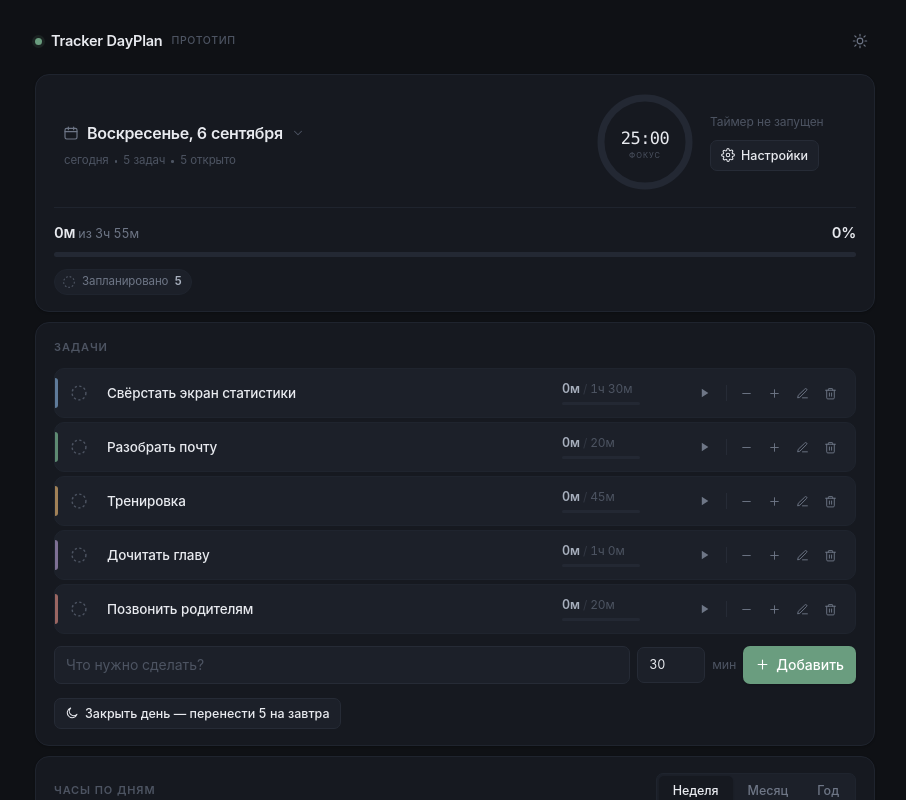
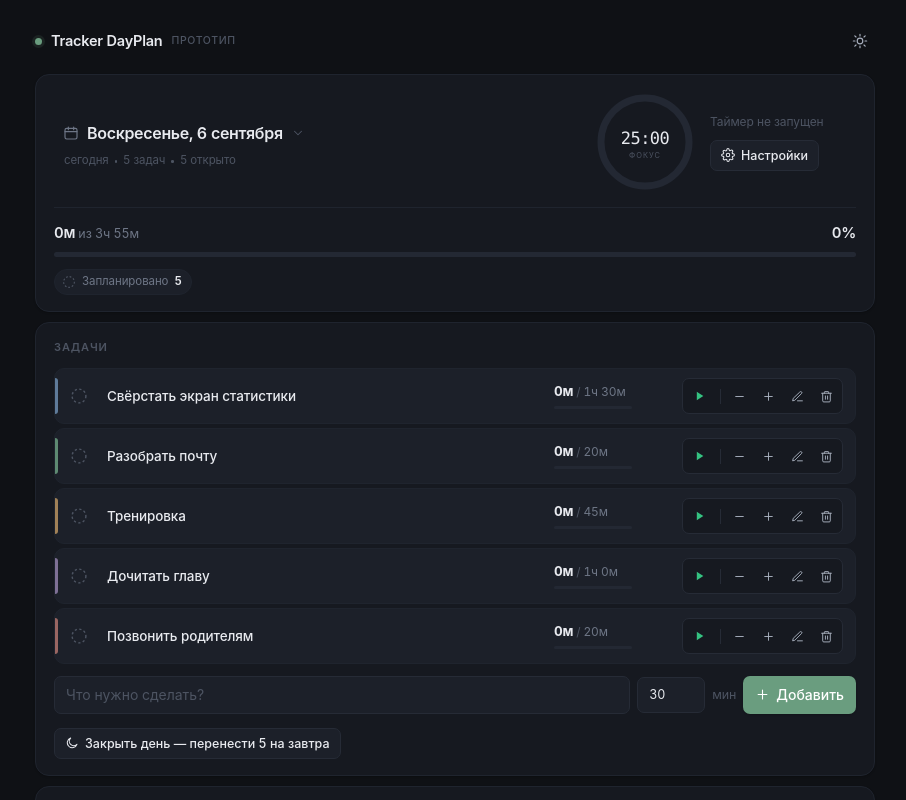
Before and after one commit to Aistben/Tracker_DayPlan, a React (Vite) app: page / in a window 1280 px wide. Shown: the top 800 px of the page, without its empty margins (185-1091 px from the left). Built offline with nearby package versions, Linux system fonts and the light colour scheme.

Commit message:
Яркие цвета статусов, контрастный тулбар задачи и время
Co-authored-by: arena-agent <297053741+arena-agent@users.noreply.github.com>

```diff
--- a/src/screens/Today.tsx
+++ b/src/screens/Today.tsx
@@ -484,7 +484,7 @@ export default function Today({ store, timer, date, setDate }: Props) {
                     {!isActive && !timer.taskId && (
                       <>
                         <button
-                          className="btn-icon"
+                          className="btn-icon btn-run"
                           onClick={() => timer.start(t.id, data.settings.focusMinutes)}
                           title="Запустить таймер"
                         >
--- a/src/styles.css
+++ b/src/styles.css
@@ -29,6 +29,13 @@
   --info: #6b8cae;
   --warn: #b8935f;
   --danger: #b0736c;
+
+  /* статусы — заметно ярче интерфейсных акцентов */
+  --st-done: #35c281;
+  --st-active: #3ba9f0;
+  --st-partial: #f5a524;
+  --st-cancelled: #f2555a;
+  --st-moved: #7c8cf8;
 
   /* палитра сегментов графика — пастельная, различимая */
   --c1: #6b8cae;
@@ -75,6 +82,12 @@
   --info: #4f739b;
   --warn: #97753f;
   --danger: #9c5a53;
+
+  --st-done: #10a45f;
+  --st-active: #1287d1;
+  --st-partial: #d98407;
+  --st-cancelled: #dc3b41;
+  --st-moved: #5566e0;
 
   --c1: #5b7fa6;
   --c2: #57906f;
@@ -193,13 +206,16 @@ button:focus-visible {
 .btn-icon {
   padding: 0;
   width: 30px; height: 30px;
-  color: var(--text-3);
+  color: var(--text-2);
   border-radius: var(--r-sm);
   flex-shrink: 0;
 }
 .btn-icon:hover:not(:disabled) { color: var(--text); background: var(--surface-3); }
-.btn-icon.sm { width: 26px; height: 26px; }
-.btn-icon.danger:hover:not(:disabled) { color: var(--danger); }
+.btn-icon.sm { width: 27px; height: 27px; }
+.btn-icon.danger:hover:not(:disabled) {
+  color: var(--st-cancelled);
+  background: color-mix(in srgb, var(--st-cancelled) 12%, transparent);
+}
 
 .btn-sm { padding: 5px 10px; font-size: 12.5px; }
 
@@ -342,7 +358,18 @@ label { cursor: pointer; user-select: none; display: inline-flex; align-items: c
   border-radius: 100px; color: var(--text-3);
 }
 .chip b { color: var(--text-2); font-weight: 600; }
-.chip .st { display: inline-flex; }
+.chip .st { display: inline-flex; align-items: center; }
+.chip.st-done { border-color: color-mix(in srgb, var(--st-done) 32%, transparent);
+  background: color-mix(in srgb, var(--st-done) 10%, var(--surface-2)); }
+.chip.st-partial { border-color: color-mix(in srgb, var(--st-partial) 32%, transparent);
+  background: color-mix(in srgb, var(--st-partial) 10%, var(--surface-2)); }
+.chip.st-cancelled { border-color: color-mix(in srgb, var(--st-cancelled) 30%, transparent);
+  background: color-mix(in srgb, var(--st-cancelled) 9%, var(--surface-2)); }
+.chip.st-active { border-color: color-mix(in srgb, var(--st-active) 32%, transparent);
+  background: color-mix(in srgb, var(--st-active) 10%, var(--surface-2)); }
+.chip.st-moved { border-color: color-mix(in srgb, var(--st-moved) 30%, transparent);
+  background: color-mix(in srgb, var(--st-moved) 9%, var(--surface-2)); }
+.chip b { color: var(--text); }
 
 /* ---------------- задачи ---------------- */
 .tasks { display: flex; flex-direction: column; gap: 4px; }
@@ -372,7 +399,6 @@ label { cursor: pointer; user-select: none; display: inline-flex; align-items: c
   background: var(--accent-dim);
   border-color: var(--accent-line);
 }
-.task.is-done, .task.is-cancelled { opacity: 0.48; }
 .task.is-done .task-title, .task.is-cancelled .task-title {
   text-decoration: line-through;
   text-decoration-color: var(--text-4);
@@ -384,12 +410,19 @@ label { cursor: pointer; user-select: none; display: inline-flex; align-items: c
   color: var(--text-4);
 }
 .status-btn:hover:not(:disabled) { background: transparent; color: var(--text-2); }
-.status-btn.s-done { color: var(--accent); }
-.status-btn.s-done:hover { color: var(--accent-2); }
-.status-btn.s-active { color: var(--accent); }
-.status-btn.s-partial { color: var(--warn); }
-.status-btn.s-cancelled { color: var(--text-4); }
-.status-btn.s-moved { color: var(--info); }
+.status-btn.s-done { color: var(--st-done); }
+.status-btn.s-active { color: var(--st-active); }
+.status-btn.s-partial { color: var(--st-partial); }
+.status-btn.s-cancelled { color: var(--st-cancelled); }
+.status-btn.s-moved { color: var(--st-moved); }
+.status-btn:not(.s-planned):hover { filter: brightness(1.15); background: transparent; }
+
+/* выполненные и отменённые не гасим целиком — иначе яркий значок пропадает */
+.task.is-done, .task.is-cancelled { opacity: 1; }
+.task.is-done .task-title,
+.task.is-cancelled .task-title { color: var(--text-3); }
+.task.is-done .task-time,
+.task.is-cancelled .task-time { opacity: 0.65; }
 
 .task-main { min-width: 0; }
 .task-title {
@@ -399,26 +432,42 @@ label { cursor: pointer; user-select: none; display: inline-flex; align-items: c
 }
 .task-note { font-size: 11px; color: var(--text-4); margin-top: 1px; }
 
-.task-time { font-size: 12px; color: var(--text-4); white-space: nowrap; line-height: 1.3; }
-.task-time b { color: var(--text-2); font-weight: 600; font-size: 12.5px; }
-.task-time .sep { margin: 0 3px; opacity: 0.45; }
-.task.is-over .task-time b { color: var(--accent); }
+.task-time { font-size: 12px; color: var(--text-3); white-space: nowrap; line-height: 1.3; }
+.task-time b {
+  color: var(--text); font-weight: 650; font-size: 13.5px;
+  letter-spacing: -0.02em;
+}
+.task-time .sep { margin: 0 3px; color: var(--text-4); }
+.task.is-over .task-time b { color: var(--st-done); }
+/* пока идёт таймер — время активной задачи подсвечено */
+.task.is-active .task-time b { color: var(--st-active); }
 
 .task-bar {
-  margin-top: 5px; height: 2.5px; width: 78px;
+  margin-top: 5px; height: 3px; width: 78px;
   background: var(--surface-3); border-radius: 2px; overflow: hidden;
 }
 .task-bar > i {
   display: block; height: 100%; border-radius: 2px;
   background: var(--task-color, var(--accent));
-  opacity: 0.75;
   transition: width var(--ease-slow);
 }
 
-.task-tail { display: flex; align-items: center; gap: 2px; justify-content: flex-end; }
-.task-tail .divider {
-  width: 1px; height: 16px; background: var(--border); margin: 0 4px;
+.task-tail {
+  display: flex; align-items: center; gap: 2px; justify-content: flex-end;
+  padding: 2px;
+  background: var(--surface);
+  border: 1px solid var(--border);
+  border-radius: var(--r-sm);
 }
+.task-tail .divider { width: 1px; height: 15px; background: var(--border); margin: 0 3px; }
+.task-tail .btn-icon:hover:not(:disabled) { background: var(--surface-3); }
+/* запуск таймера — акцентная кнопка */
+.task-tail .btn-run { color: var(--st-done); }
+.task-tail .btn-run:hover:not(:disabled) {
+  color: var(--st-done);
+  background: color-mix(in srgb, var(--st-done) 14%, transparent);
+}
+.task.is-active .task-tail { border-color: var(--accent-line); }
 
 .task-edit { display: flex; gap: 6px; align-items: center; }
 .task-edit input[type="text"] { flex: 1; min-width: 0; }
```
